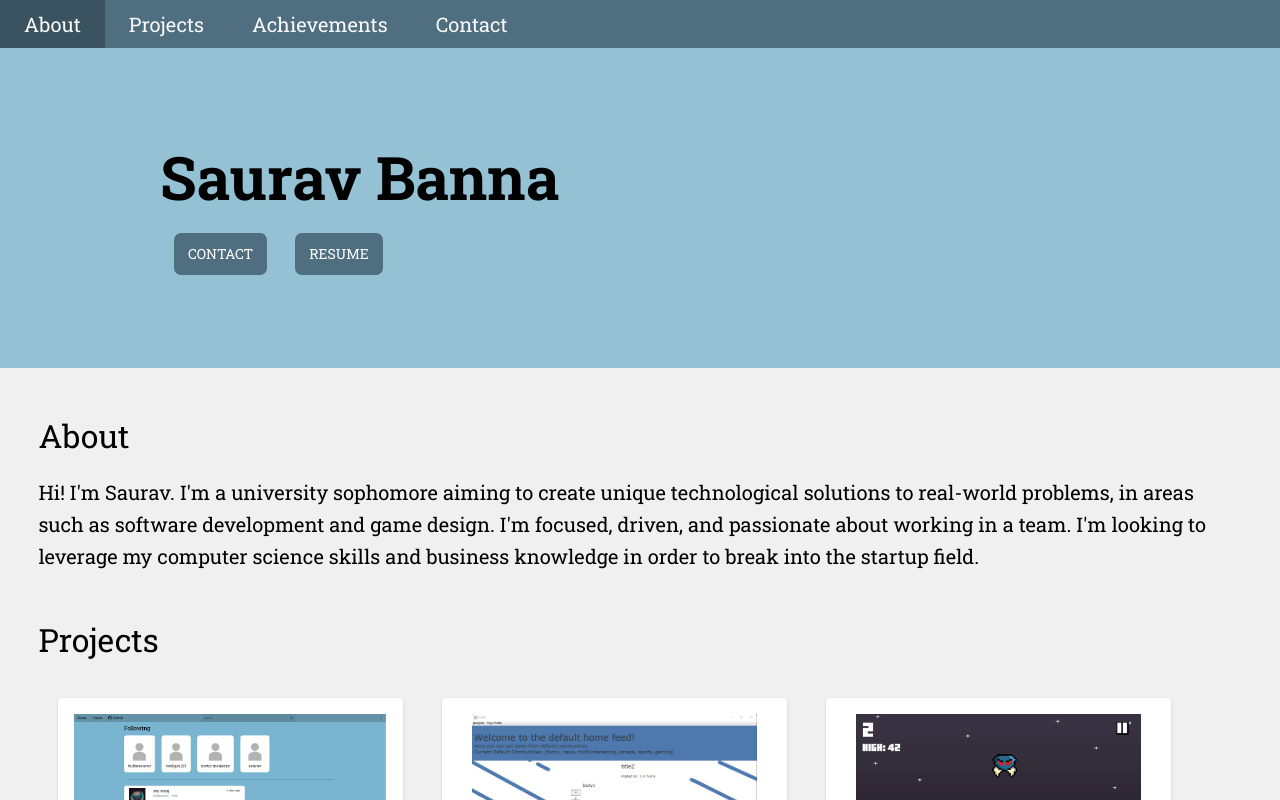
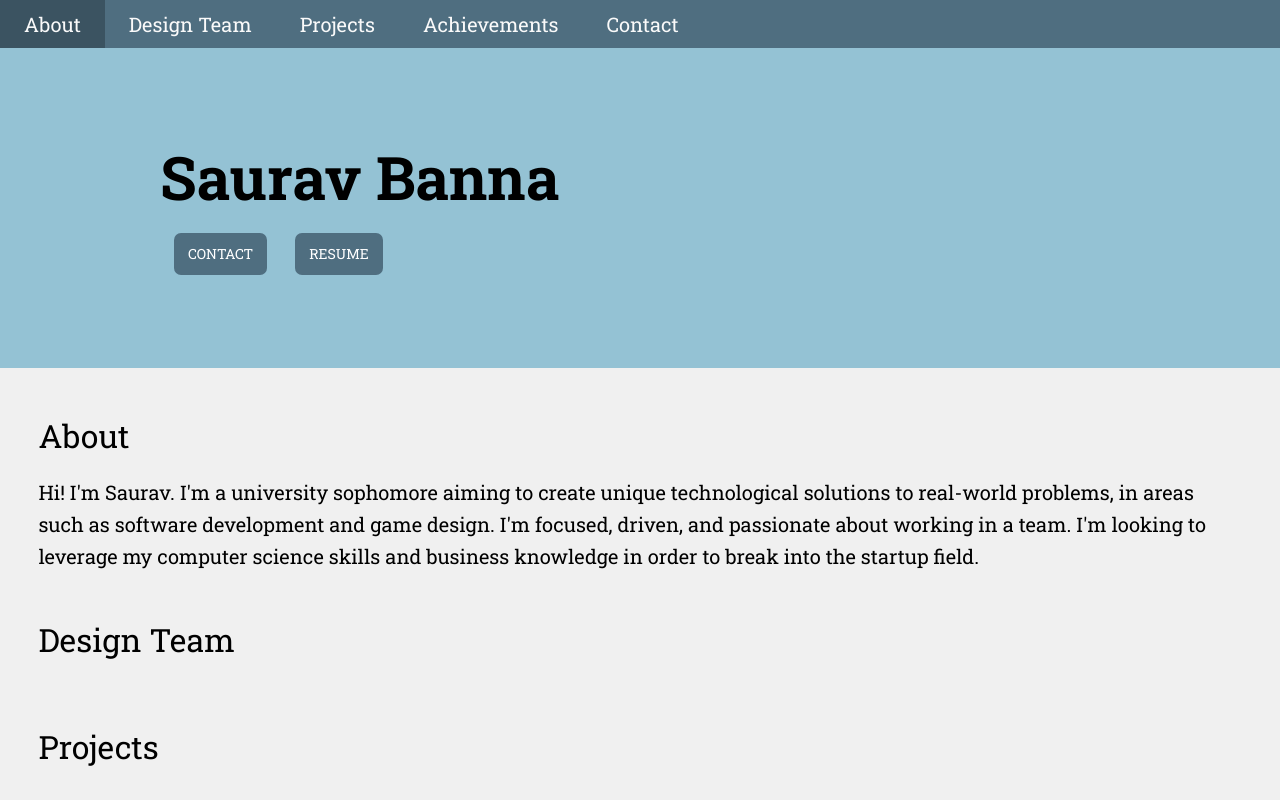
Before and after one commit to sauravbanna/sauravbanna.github.io, a Next.js app: page / in a window 1280 px wide. Shown: the top 800 px of the page. Built offline with nearby package versions, Linux system fonts and the light colour scheme.

Commit message:
added design team section

```diff
--- /dev/null
+++ b/components/DesignTeam.tsx
@@ -0,0 +1,11 @@
+import SectionHeader from "./SectionHeader/SectionHeader"
+import Typography from "@mui/material/Typography"
+
+const DesignTeam = () => {
+    return (
+        <SectionHeader title="Design Team">
+        </SectionHeader>
+    );
+}
+
+export default DesignTeam
--- a/pages/index.tsx
+++ b/pages/index.tsx
@@ -2,6 +2,7 @@ import type { NextPage } from 'next'
 import NavBar from "../components/NavBar/NavBar"
 import Header from "../components/Header"
 import About from "../components/About"
+import DesignTeam from "../components/DesignTeam"
 import Projects from "../components/Projects"
 import Achievements from "../components/Achievements"
 import Contacts from "../components/Contacts"
@@ -17,6 +18,7 @@ const Home: NextPage = () => {
         <NavBar />
         <Header />
         <About />
+        <DesignTeam />
         <Projects />
         <Achievements />
         <Contacts />
--- a/utils/constants.tsx
+++ b/utils/constants.tsx
@@ -128,6 +128,10 @@ export const NAVBAR : Array<INavBarData> = [
         scrollId: "About"
     },
     {
+        name: "Design Team",
+        scrollId: "DesignTeam"
+    },
+    {
         name: "Projects",
         scrollId: "Projects"
     },
```
Also changed, not shown: 1 other file (tests, documents, lock files or other folders).
